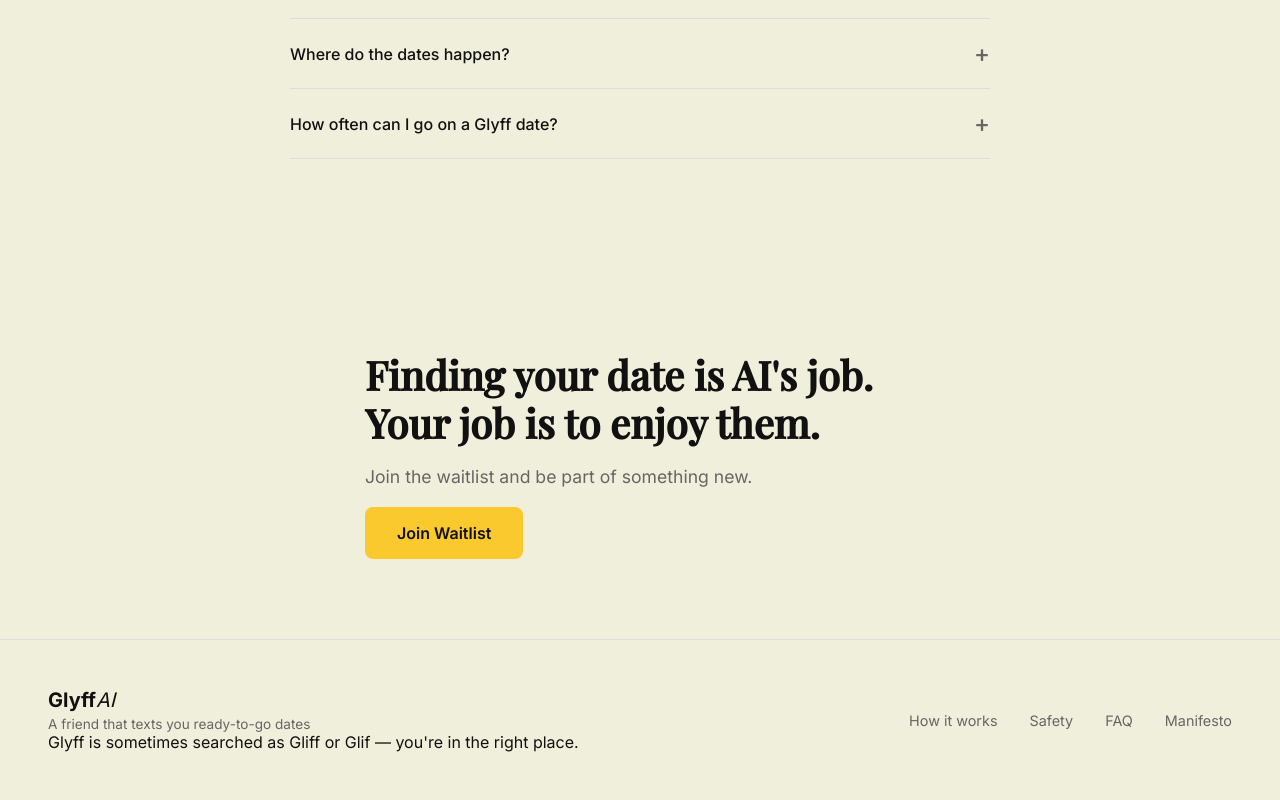
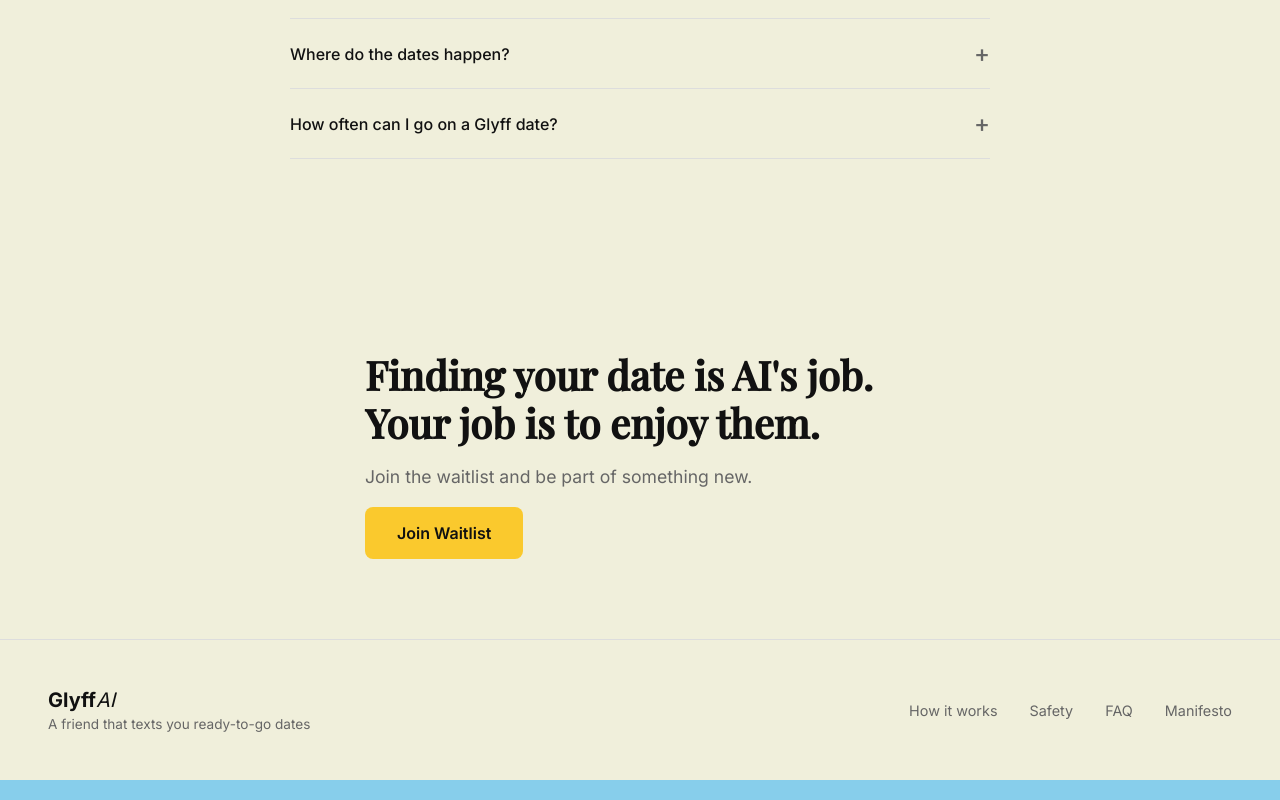
Before and after one commit to dapp79524-commits/glyff-ws, a React (Vite) app: page / in a window 1280 px wide. Shown: the part 5946-6746 px from the top of the page. Built offline with nearby package versions, Linux system fonts and the light colour scheme; no server answers; a web font is replaced by a local one.

Commit message:
Remove misspelling note from footer

```diff
--- a/src/components/new/Footer.jsx
+++ b/src/components/new/Footer.jsx
@@ -31,7 +31,6 @@
         <div className="footer-brand">
           <div className="footer-logo">Glyff<span style={{ fontStyle: 'italic', fontWeight: 400 }}>AI</span></div>
           <p className="footer-tagline">A friend that texts you ready-to-go dates</p>
-          <p className="footer-misspelling">Glyff is sometimes searched as Gliff or Glif — you're in the right place.</p>
         </div>
 
         <div className="footer-links">
```
